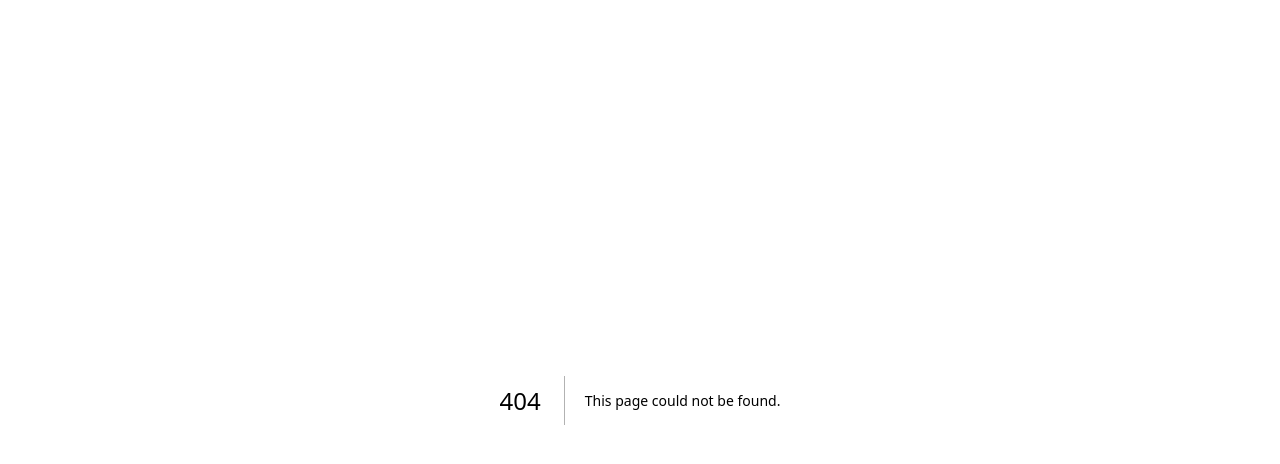
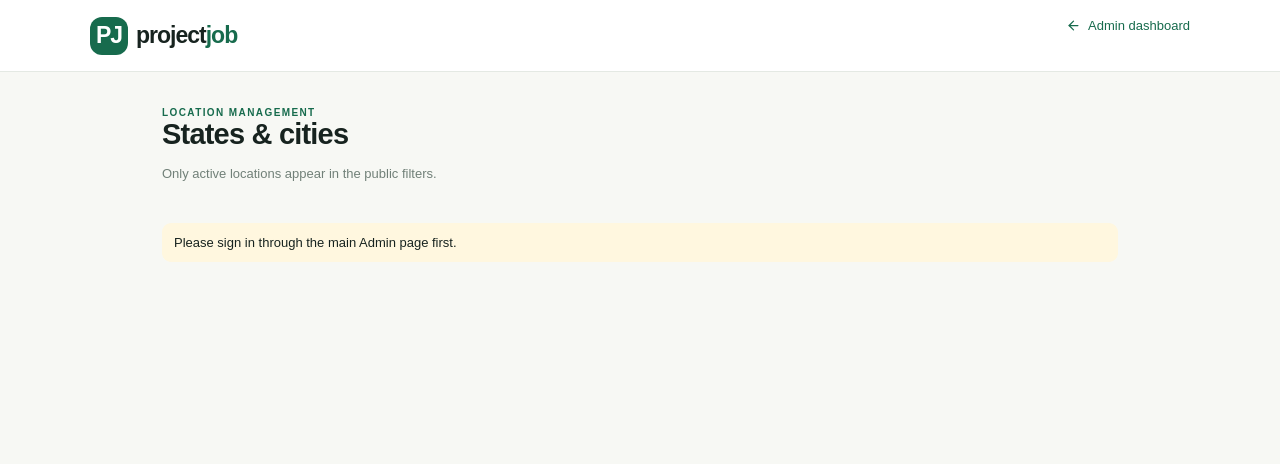
Before and after one commit to projectjob85/project-job-portal-web, a Next.js app: page /admin/locations in a window 1280 px wide. Before the commit this address had no page. Shown: the top 464 px of the page. Built offline with nearby package versions, Linux system fonts and the light colour scheme; no server answers.

Commit message:
Add admin state and city management

```diff
--- /dev/null
+++ b/app/admin/locations/page.tsx
@@ -0,0 +1,10 @@
+"use client";
+import {useEffect,useState} from "react";import Link from "next/link";import {supabase} from "@/lib/supabase";import {ArrowLeft,Plus,Trash2} from "lucide-react";
+type Location={id:string;state:string;city:string;active:boolean};
+export default function LocationsAdmin(){const[userReady,setUserReady]=useState(false),[allowed,setAllowed]=useState(false),[rows,setRows]=useState<Location[]>([]),[state,setState]=useState("Madhya Pradesh"),[city,setCity]=useState(""),[message,setMessage]=useState("Loading admin access…"),[busy,setBusy]=useState(false);
+async function load(){const db=supabase();const{data:{user}}=await db.auth.getUser();setUserReady(!!user);if(!user){setAllowed(false);setMessage("Please sign in through the main Admin page first.");return}const{data:a}=await db.from("admin_users").select("active").eq("user_id",user.id).maybeSingle();if(!a?.active){setAllowed(false);setMessage("This account is not an active Projectjob admin.");return}setAllowed(true);const{data,error}=await db.from("locations").select("id,state,city,active").order("state").order("city");if(error)throw error;setRows(data||[]);setMessage("")}
+useEffect(()=>{load().catch(e=>setMessage(e.message||"Could not load locations"))},[]);
+async function add(e:React.FormEvent){e.preventDefault();setBusy(true);try{const{error}=await supabase().from("locations").insert({state:state.trim(),city:city.trim(),active:true});if(error)throw error;setCity("");setMessage("City added.");await load()}catch(e:any){setMessage(e.message||"Could not add city")}finally{setBusy(false)}}
+async function toggle(row:Location){const{error}=await supabase().from("locations").update({active:!row.active}).eq("id",row.id);if(error){setMessage(error.message);return}await load()}
+async function remove(row:Location){if(!confirm("Remove this city from the active location list? This does not delete any job listing."))return;const{error}=await supabase().from("locations").delete().eq("id",row.id);if(error){setMessage(error.message);return}setMessage("City removed from location list.");await load()}
+return <main className="adminPage"><header className="adminBar"><Link href="/" className="brand"><span className="brandMark">PJ</span>project<span className="green">job</span></Link><Link href="/admin" className="back"><ArrowLeft size={15}/> Admin dashboard</Link></header><div className="adminContent"><div className="adminTitle"><div><div className="eyebrow dark">LOCATION MANAGEMENT</div><h1>States & cities</h1><p>Only active locations appear in the public filters.</p></div></div>{message&&<p className="notice">{message}</p>}{allowed&&<><section className="adminPanel"><h2>Add a city</h2><form className="adminForm gridForm" onSubmit={add}><label>State / UT<input value={state} onChange={e=>setState(e.target.value)} required/></label><label>City / district<input value={city} onChange={e=>setCity(e.target.value)} required/></label><button className="primaryBtn" disabled={busy}><Plus size={16}/>{busy?"Adding…":"Add location"}</button></form></section><section className="adminPanel"><h2>Configured locations ({rows.length})</h2>{rows.map(r=><div className="adminJob" key={r.id}><div><b>{r.city}</b><p>{r.state}</p><span className={"status "+(r.active?"published":"archived")}>{r.active?"Active":"Hidden"}</span></div><div className="adminJobActions"><button className="smallBtn" onClick={()=>toggle(r)}>{r.active?"Hide":"Activate"}</button><button className="smallBtn" onClick={()=>remove(r)}><Trash2 size={13}/> Remove</button></div></div>)}</section></>}</div></main>}
```
